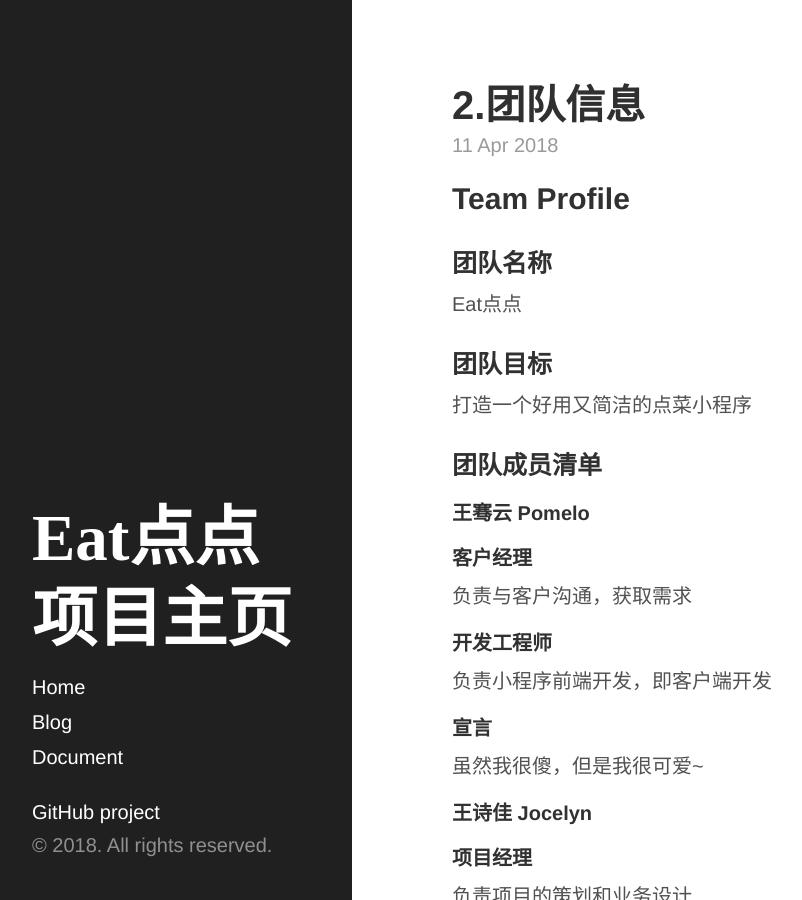
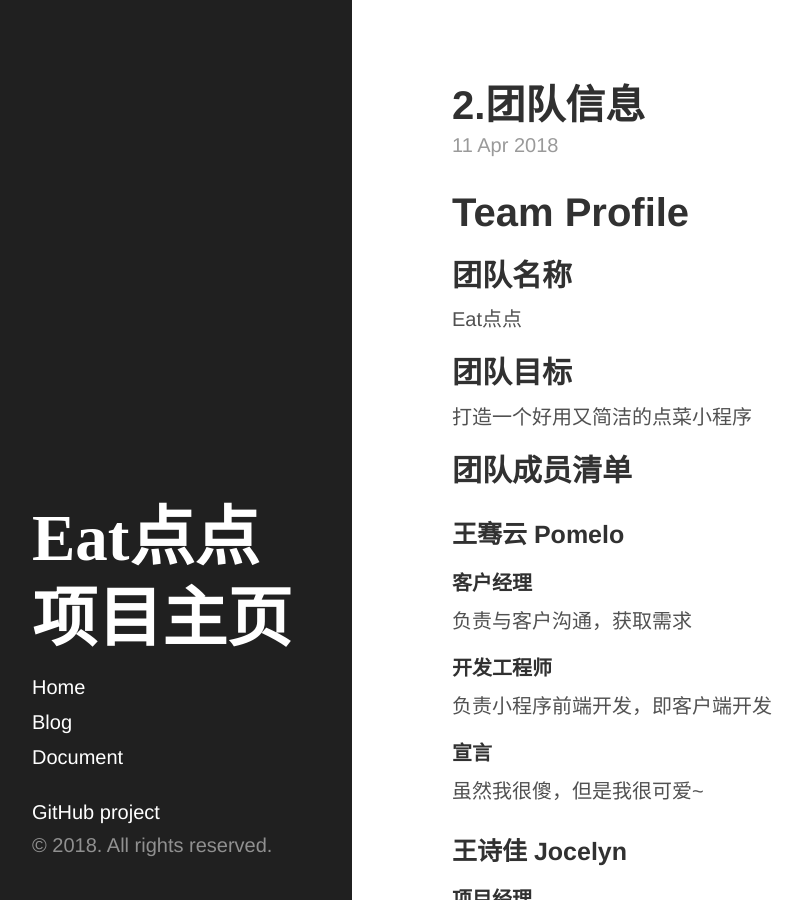
Before and after one commit to ChickenDinner8/ChickenDinner8.github.io, a Jekyll site: the page built from _posts/2018-04-11-team_profile.md, in a window 1280 px wide and 900 px high. Shown: the whole window, without its empty margins (8-810 px from the left). Built offline with Jekyll 4.4.1, drawn with Linux system fonts in a browser that asks for light colours.

```diff
--- a/_posts/2018-04-11-team_profile.md
+++ b/_posts/2018-04-11-team_profile.md
@@ -4,20 +4,19 @@ title: 2.团队信息
 tags: document
 ---
 
+# Team Profile
 
-## Team Profile
-
-### 团队名称
+## 团队名称
 
 Eat点点
 
-### 团队目标
+## 团队目标
 
 打造一个好用又简洁的点菜小程序
 
-### 团队成员清单
+## 团队成员清单
 
-#### 王骞云 Pomelo
+### 王骞云 Pomelo
 
 ##### 客户经理
 
@@ -33,7 +32,7 @@ Eat点点
 
 
 
-#### 王诗佳 Jocelyn
+### 王诗佳 Jocelyn
 
 ##### 项目经理
 
@@ -49,7 +48,7 @@ Eat点点
 
 
 
-#### 王卓君 GDSGWZJ
+### 王卓君 GDSGWZJ
 
 ##### UI设计师
 
@@ -65,7 +64,7 @@ Eat点点
 
 
 
-#### 吴林蔓 Lumman
+### 吴林蔓 Lumman
 
 ##### 项目经理
 
@@ -81,7 +80,7 @@ Golden water give me power！
 
 
 
-#### 吴博文 Bob
+### 吴博文 Bob
 
 ##### 产品经理
 
@@ -97,7 +96,7 @@ I‘m stupid but I love learning
 
 
 
-#### 吴耀荣 Rayman
+### 吴耀荣 Rayman
 
 ##### 架构师
 
@@ -113,7 +112,7 @@ I'm Iron man!
 
 
 
-#### 杨加佳 Vita
+### 杨加佳 Vita
 
 ##### 测试工程师
 
@@ -129,7 +128,7 @@ I'm Iron man!
 
 
 
-#### 杨志华 DogeNick
+### 杨志华 DogeNick
 
 ##### 测试工程师
 
```
